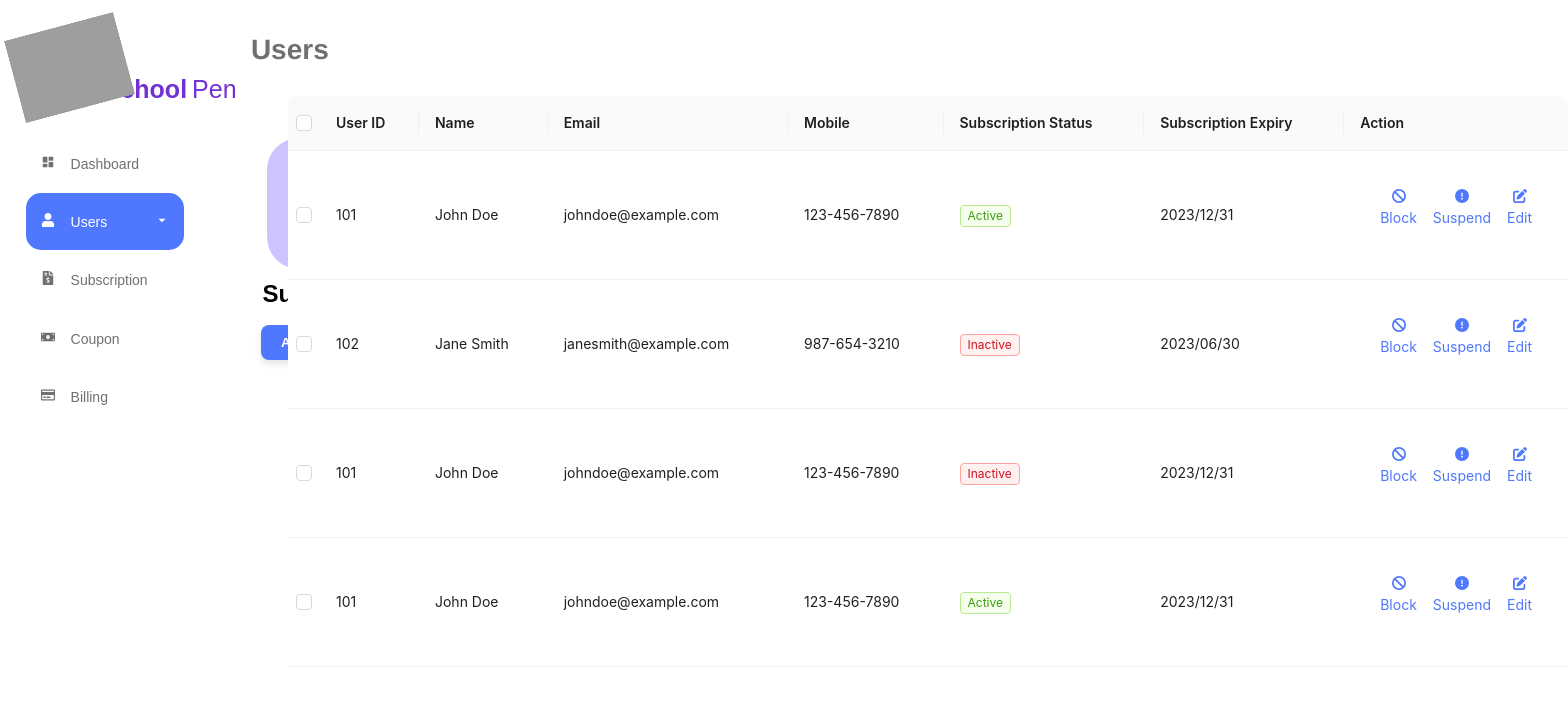
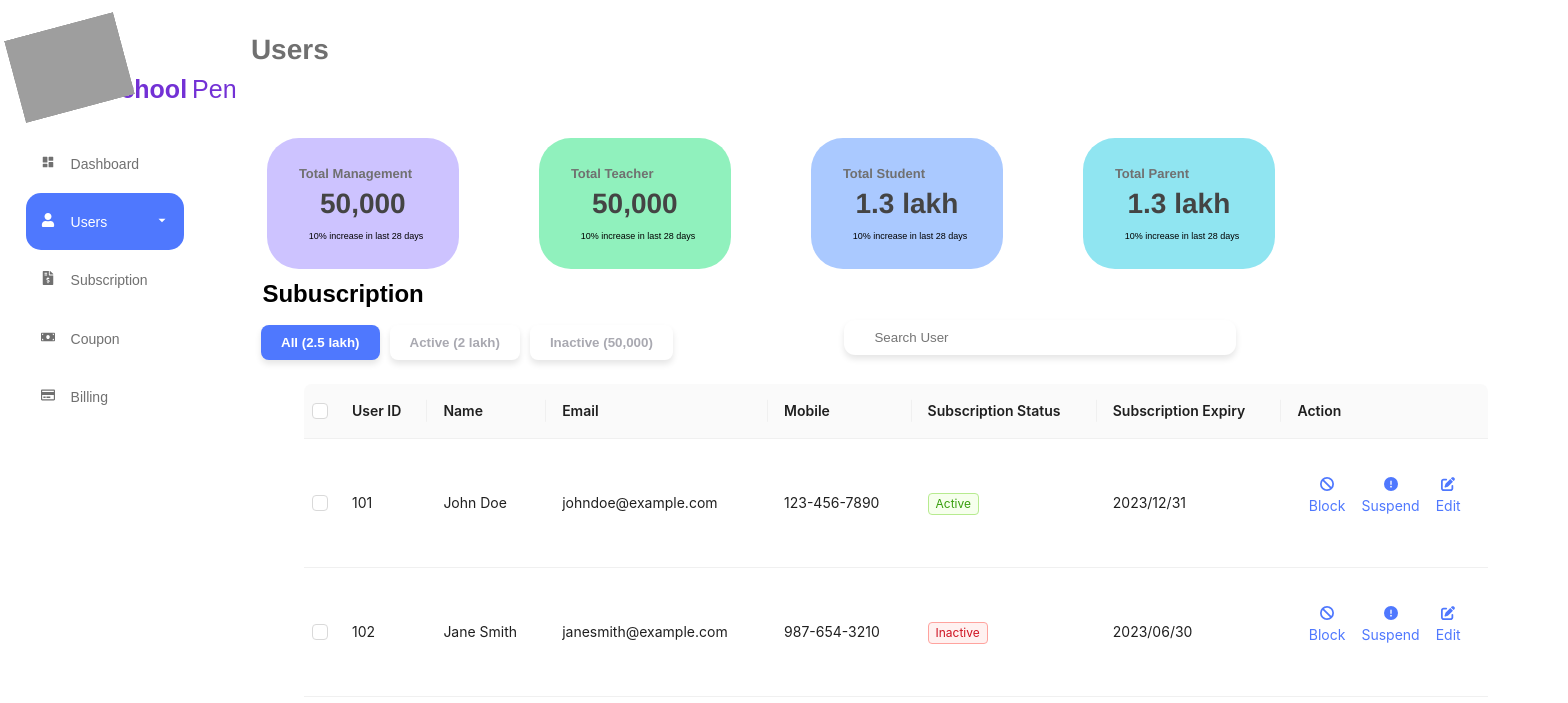
Before and after one commit to ni-nitesh4now/AMS, a React (Create React App) app: page /users in a window 1280 px wide. Shown: the top 703 px of the page, 1568 px wide, since content can reach past the window. Built offline with nearby package versions, Linux system fonts and the light colour scheme; grey boxes are pictures that could not be loaded.

Commit message:
made changes in css files of table-data andtotal

```diff
--- a/src/dashboard/components/subscription-data/table-data.css
+++ b/src/dashboard/components/subscription-data/table-data.css
@@ -2,7 +2,7 @@ body {
   background-color: rgba(239, 243, 244, 1);
 }
 
-:where(.css-dev-only-do-not-override-nnuwmp).ant-tag-green {
+:where(.css-dev-only-do-not-override-18iikkb).ant-tag-green  {
   color: white;
   background: rgba(144, 241, 189, 1);
   width: 6rem;
@@ -15,7 +15,7 @@ body {
   left: 3rem;
 }
 
-:where(.css-dev-only-do-not-override-nnuwmp).ant-tag-red {
+:where(.css-dev-only-do-not-override-18iikkb).ant-tag-red {
   color: white;
   background: rgba(241, 144, 144, 1);
   width: 6rem;
@@ -28,26 +28,21 @@ body {
   left: 3rem;
 }
 
-:where(.css-dev-only-do-not-override-nnuwmp).ant-table-wrapper
-  .ant-table-thead
-  > tr
-  > th {
+:where(.css-dev-only-do-not-override-18iikkb).ant-table-wrapper .ant-table-thead >tr>th {
   text-align: center;
 }
-:where(.css-dev-only-do-not-override-nnuwmp).ant-table-wrapper
-  .ant-table-tbody
-  > tr
-  > td {
+:where(.css-dev-only-do-not-override-18iikkb).ant-table-wrapper .ant-table-tbody >tr >td {
   text-align: center;
 }
 
-:where(.css-dev-only-do-not-override-nnuwmp).ant-table-wrapper .ant-table {
+:where(.css-dev-only-do-not-override-18iikkb).ant-table-wrapper .ant-table {
   border-radius: 1rem;
 }
 
-:where(.css-dev-only-do-not-override-nnuwmp).ant-table-wrapper {
+:where(.css-dev-only-do-not-override-18iikkb).ant-table-wrapper {
   width: 73rem;
 }
+
 
 .middle {
   text-align: center;
@@ -61,8 +56,12 @@ body {
 }
 .table-wrapper {
   position: relative;
-  left: 18rem;
+  left: 19rem;
+  top: 18rem;
+  overflow: hidden;
+  width: 74rem
 }
+
 
 /* Filter.css */
 @import url("https://fonts.googleapis.com/css2?family=Poppins:ital,wght@0,400;1,200&display=swap");
--- a/src/dashboard/components/total-count/total.css
+++ b/src/dashboard/components/total-count/total.css
@@ -215,11 +215,13 @@
     position: relative;
   }
 
+
   .small-text{
     width: 13rem;
     font-size: 9px;
     margin-top: 4rem;
-    margin-left: 6rem;
+    margin-left: 0.4rem;
+    color: black;
   }
 
   .rectangle,.rectangle-2,.rectangle-3,.rectangle-4{
```
Also changed, not shown: 1 other file (tests, documents, lock files or other folders).
